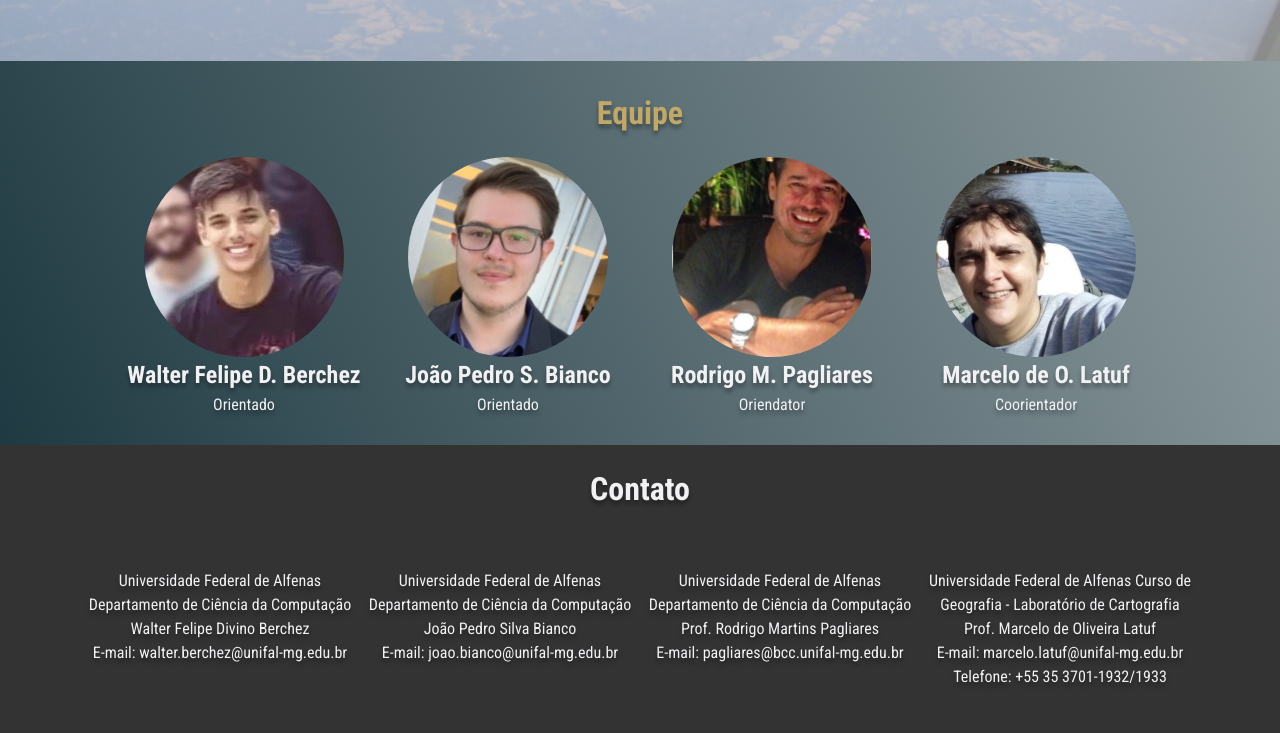
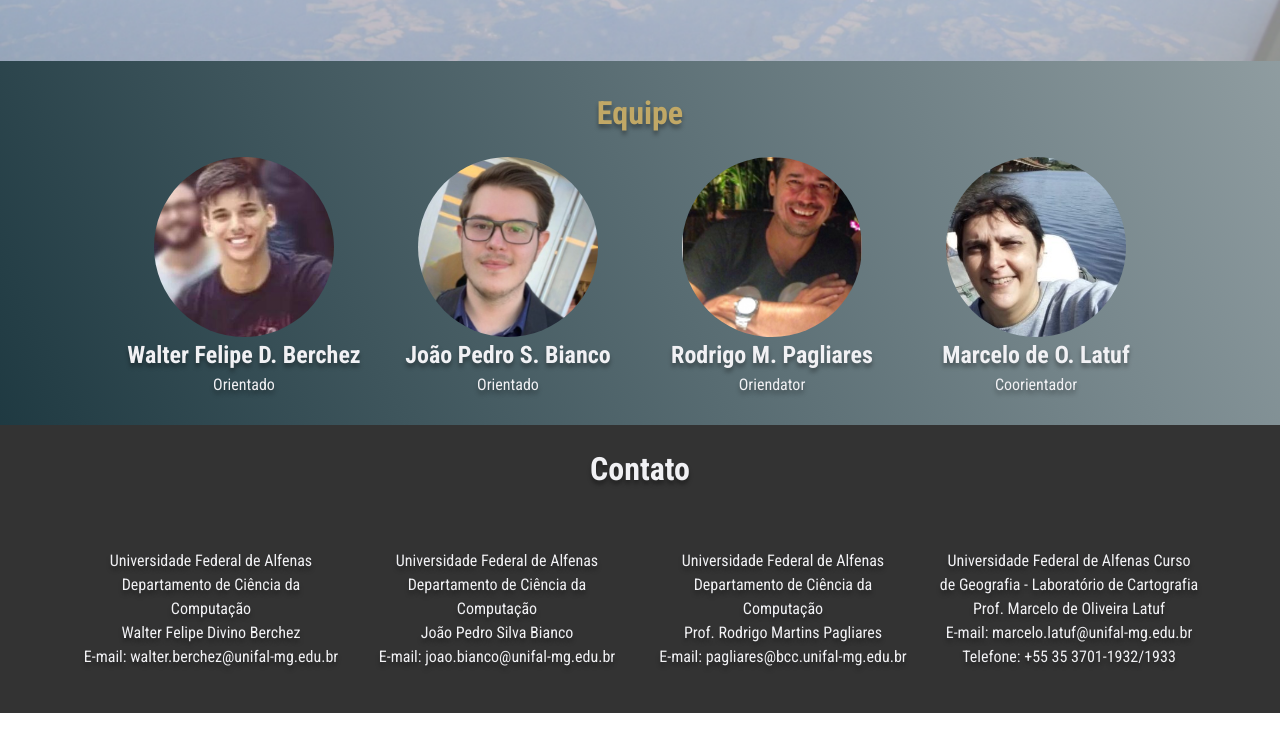
Before and after one commit to Berchez/TCC, a plain HTML site: page landing-page/index.html in a window 1280 px wide. Shown: the part 1863-2596 px from the top of the page. Drawn offline with Linux system fonts and the light colour scheme.

Commit message:
Small fixes on landing page

```diff
--- a/landing-page/style.css
+++ b/landing-page/style.css
@@ -215,7 +215,7 @@ select {
 }
 
 .nav__items {
-  gap: var(--spacer-400);
+  gap: var(--spacer-700);
   flex-wrap: wrap;
 }
 
@@ -364,7 +364,7 @@ select {
 
 .member--card img {
   border-radius: 1000000vw;
-  width: 200px;
+  width: clamp(50%, 25vw, 180px);
   aspect-ratio: 1/1;
 }
 
@@ -383,6 +383,7 @@ select {
 .contato--wrapper {
   display: grid;
   grid-template-columns: 1fr;
+  gap: var(--spacer-700);
 }
 
 .contato--wrapper > * {
@@ -390,7 +391,7 @@ select {
 }
 
 /* Media query */
-@media (min-width: 50em) {
+@media (min-width: 55em) {
   .container {
     --spacer-container: 5rem;
   }
@@ -473,7 +474,9 @@ select {
     grid-template-columns: repeat(4, 1fr);
     gap: 0;
   }
+}
 
+@media (min-width: 60em) {
   .contato--wrapper {
     grid-template-columns: repeat(4, 1fr);
   }
```
